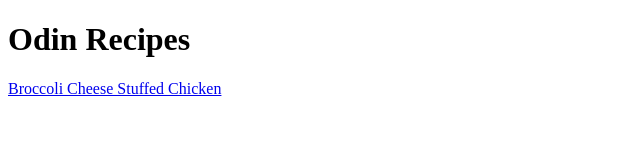
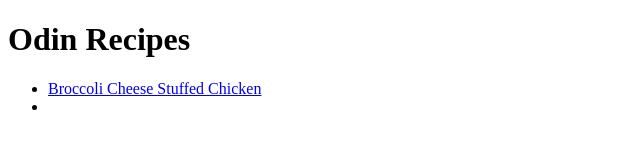
Before and after one commit to nicreeves/odin-recipes, a plain HTML site: page index.html in a window 1280 px wide. Shown: the whole page, without its empty margins (0-640 px from the left). Drawn offline with Linux system fonts and the light colour scheme.

Commit message:
commit 4

```diff
--- a/index.html
+++ b/index.html
@@ -7,7 +7,9 @@
     </head>
     <body>
         <h1>Odin Recipes</h1>
-        <a href="recipes/stuffedchicken.html">Broccoli Cheese Stuffed Chicken</a>
-
+        <ul>
+            <li><a href="recipes/stuffedchicken.html">Broccoli Cheese Stuffed Chicken</a></li>
+            <li><a href=""</li>
+        </ul>
     </body>
 </html>
```
Also changed, not shown: recipes/stuffedchicken.html (+1 -0 lines).
